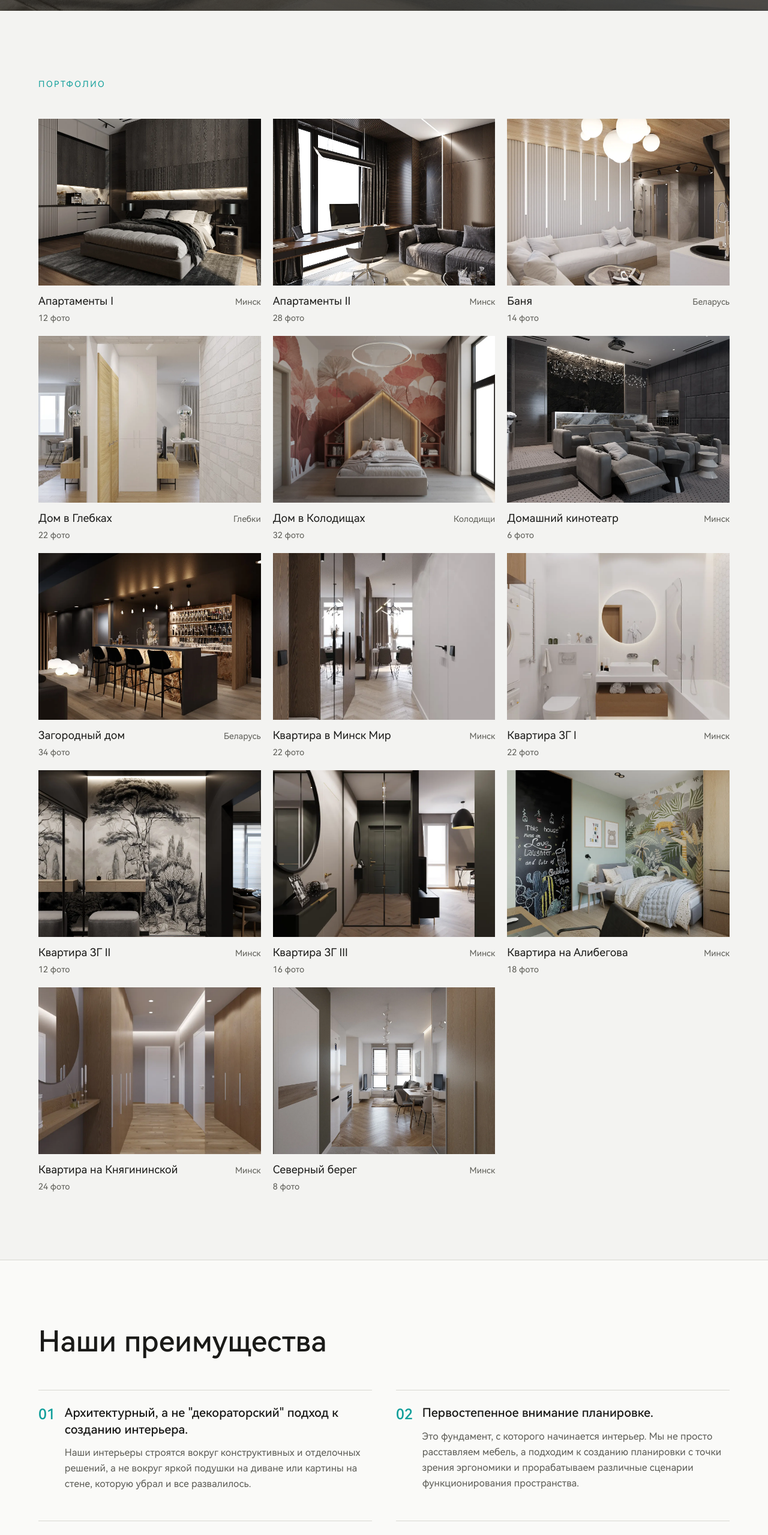
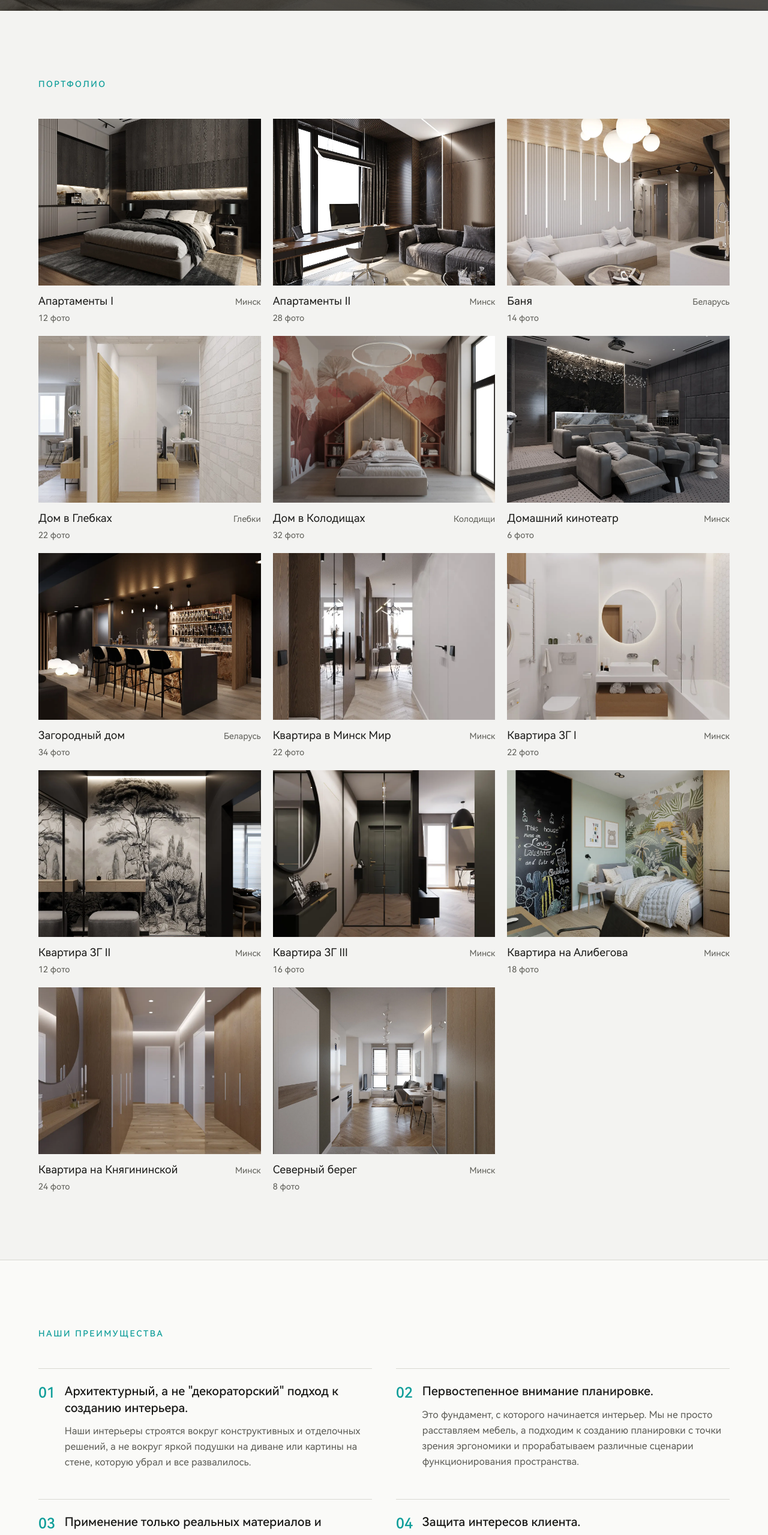
Before and after one commit to dimivash1987-bit/ortstudio, a Next.js app: page / in a window 1280 px wide. Shown: the part 782-3341 px from the top of the page at 60% size. Built offline with nearby package versions, Linux system fonts and the light colour scheme.

Commit message:
Unify section headings into a shared accent label style.
Co-authored-by: Cursor <cursoragent@cursor.com>

```diff
--- a/src/components/Advantages.tsx
+++ b/src/components/Advantages.tsx
@@ -1,4 +1,5 @@
 import { advantages } from "@/data/advantages";
+import { SectionHeading } from "@/components/SectionHeading";
 
 export function Advantages() {
   return (
@@ -7,13 +8,9 @@ export function Advantages() {
       className="scroll-mt-24 border-y border-line bg-bg-elevated px-5 py-20 md:px-8 md:py-28"
     >
       <div className="mx-auto max-w-6xl">
-        <div className="max-w-2xl">
-          <h2 className="text-4xl font-medium text-ink md:text-5xl">
-            Наши преимущества
-          </h2>
-        </div>
+        <SectionHeading>Наши преимущества</SectionHeading>
 
-        <ol className="mt-14 grid gap-x-10 gap-y-12 md:grid-cols-2">
+        <ol className="mt-12 grid gap-x-10 gap-y-12 md:grid-cols-2">
           {advantages.map((item, i) => (
             <li key={item.title} className="border-t border-line pt-6">
               <div className="flex items-start gap-4">
--- a/src/components/Contact.tsx
+++ b/src/components/Contact.tsx
@@ -1,5 +1,6 @@
 import { site } from "@/data/site";
 import { ContactForm } from "@/components/ContactForm";
+import { SectionHeading } from "@/components/SectionHeading";
 
 export function Contact() {
   return (
@@ -9,10 +10,7 @@ export function Contact() {
     >
       <div className="mx-auto grid max-w-6xl gap-14 lg:grid-cols-[1fr_1.1fr]">
         <div>
-          <p className="text-sm uppercase tracking-[0.18em] text-accent">Контакты</p>
-          <h2 className="mt-3 text-4xl font-medium text-ink md:text-5xl">
-            Обсудим ваш объект
-          </h2>
+          <SectionHeading>Контакты</SectionHeading>
           <p className="mt-4 max-w-md text-base leading-relaxed text-ink-muted md:text-lg">
             Напишите или позвоните — расскажем о формате работы и подготовим
             ориентир по срокам и стоимости.
--- a/src/components/Portfolio.tsx
+++ b/src/components/Portfolio.tsx
@@ -2,6 +2,7 @@
 
 import Image from "next/image";
 import { useCallback, useEffect, useRef, useState, type TouchEvent } from "react";
+import { SectionHeading } from "@/components/SectionHeading";
 
 export type PortfolioProject = {
   slug: string;
@@ -70,7 +71,7 @@ export function Portfolio({ projects }: PortfolioProps) {
   return (
     <section id="portfolio" className="scroll-mt-24 px-5 py-20 md:px-8 md:py-28">
       <div className="mx-auto max-w-6xl">
-        <h2 className="text-sm uppercase tracking-[0.18em] text-accent">Портфолио</h2>
+        <SectionHeading>Портфолио</SectionHeading>
 
         <div className="mt-12 grid gap-5 sm:grid-cols-2 lg:grid-cols-3">
           {projects.map((project) => (
--- a/src/components/Pricing.tsx
+++ b/src/components/Pricing.tsx
@@ -1,19 +1,15 @@
 import { pricingDisclaimer, pricingPackages } from "@/data/pricing";
+import { SectionHeading } from "@/components/SectionHeading";
 
 export function Pricing() {
   return (
     <section id="pricing" className="scroll-mt-24 px-5 py-20 md:px-8 md:py-28">
       <div className="mx-auto max-w-6xl">
-        <div className="max-w-2xl">
-          <p className="text-sm uppercase tracking-[0.18em] text-accent">Стоимость</p>
-          <h2 className="mt-3 text-4xl font-medium text-ink md:text-5xl">
-            Пакеты услуг
-          </h2>
-          <p className="mt-4 text-base leading-relaxed text-ink-muted md:text-lg">
-            Два формата работы — от полного дизайн-проекта до реализации с
-            авторским надзором.
-          </p>
-        </div>
+        <SectionHeading>Стоимость</SectionHeading>
+        <p className="mt-4 max-w-2xl text-base leading-relaxed text-ink-muted md:text-lg">
+          Два формата работы — от полного дизайн-проекта до реализации с
+          авторским надзором.
+        </p>
 
         <div className="mt-12 grid gap-6 lg:grid-cols-2">
           {pricingPackages.map((pkg) => (
--- /dev/null
+++ b/src/components/SectionHeading.tsx
@@ -0,0 +1,13 @@
+import type { ReactNode } from "react";
+
+type SectionHeadingProps = {
+  children: ReactNode;
+};
+
+export function SectionHeading({ children }: SectionHeadingProps) {
+  return (
+    <h2 className="text-sm font-medium uppercase tracking-[0.18em] text-accent">
+      {children}
+    </h2>
+  );
+}
```
